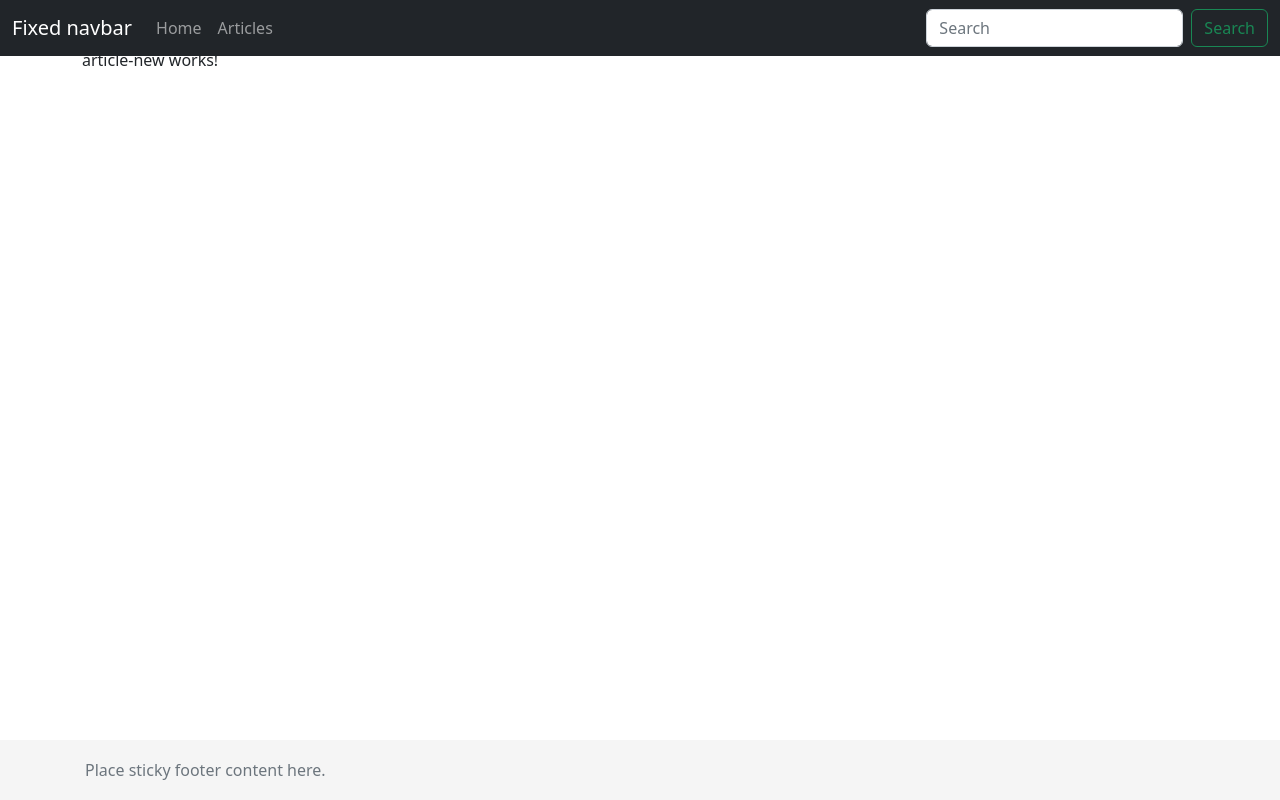
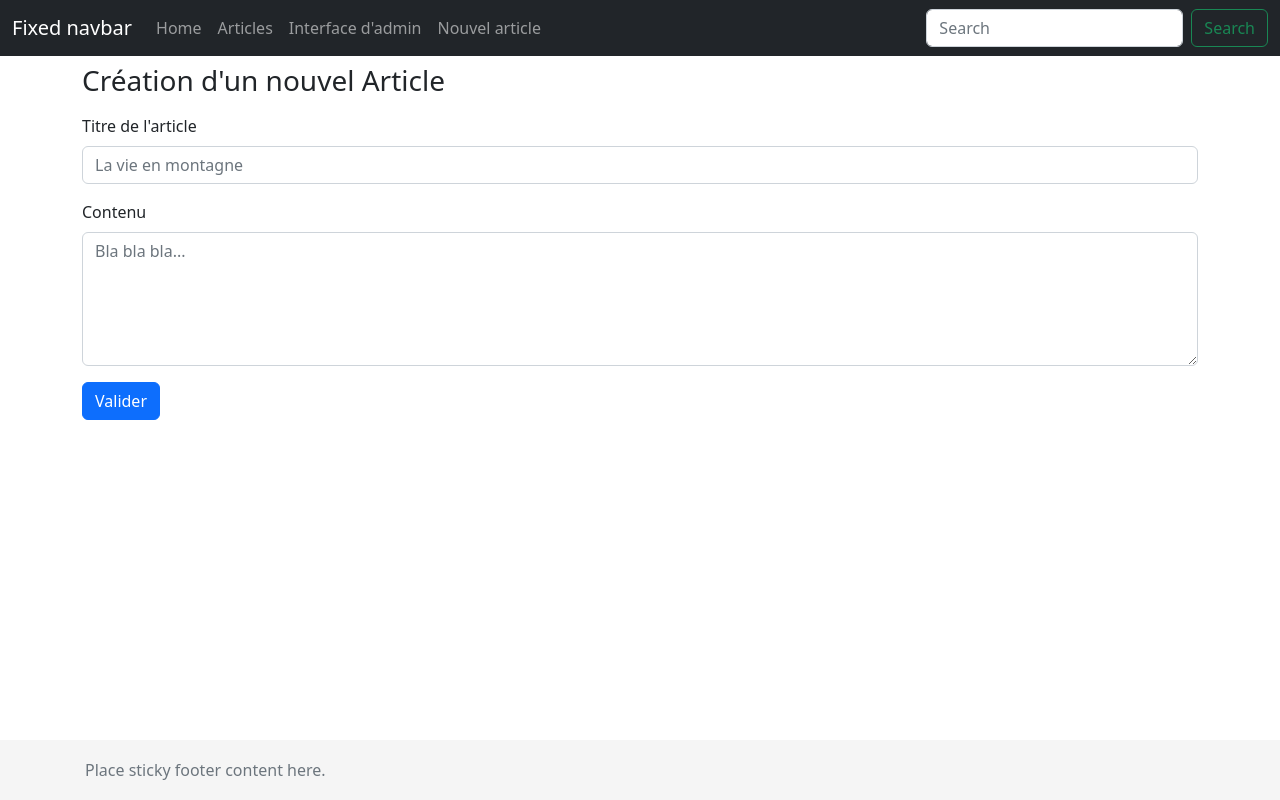
Before and after one commit to JulienBailly08/Nest-Angular-front, an Angular app: page /admin/article-new in a window 1280 px wide. Built offline with nearby package versions, Linux system fonts and the light colour scheme.

Commit message:
post fonctionnel sans typage

```diff
--- a/src/app/admin/article-new/article-new.component.html
+++ b/src/app/admin/article-new/article-new.component.html
@@ -1 +1,14 @@
-<p>article-new works!</p>
+<h3 class="my-3">Création d'un nouvel Article</h3>
+<form [formGroup]="articleForm" (ngSubmit)="onSubmit()">
+    <div class="mb-3">
+        <label for="titre" class="form-label">Titre de l'article</label>
+        <input type="text" formControlName="title" class="form-control" id="titre" placeholder="La vie en montagne">
+    </div>
+
+    <div class="mb-3">
+        <label for="contenu" class="form-label">Contenu</label>
+        <textarea rows="5" formControlName="content" class="form-control" id="contenu" placeholder="Bla bla bla...">
+        </textarea>
+    </div>
+    <button type="submit" class="btn btn-primary">Valider</button>
+</form>
--- a/src/app/admin/article-new/article-new.component.ts
+++ b/src/app/admin/article-new/article-new.component.ts
@@ -1,4 +1,7 @@
 import { Component, OnInit } from '@angular/core';
+import { FormBuilder, FormGroup } from '@angular/forms';
+import { Observable } from 'rxjs';
+import { ArticleService } from '../article.service';
 
 @Component({
   selector: 'app-article-new',
@@ -6,10 +9,21 @@ import { Component, OnInit } from '@angular/core';
   styleUrls: ['./article-new.component.css']
 })
 export class ArticleNewComponent implements OnInit {
+  response$ :any ;
 
-  constructor() { }
+  constructor(private fb: FormBuilder, private articleService:ArticleService) { }
+
+  articleForm: FormGroup = this.fb.group({
+    title: [''],
+    content: ['']
+  })
 
   ngOnInit(): void {
   }
 
+  async onSubmit() {
+    this.response$ = await this.articleService.createArticle(this.articleForm.value).subscribe();
+    console.log(this.response$);
+  }
+
 }
--- /dev/null
+++ b/src/app/admin/article.service.ts
@@ -0,0 +1,15 @@
+import { HttpClient } from '@angular/common/http';
+import { Injectable } from '@angular/core';
+
+@Injectable({
+  providedIn: 'root'
+})
+export class ArticleService {
+
+  constructor(private httpClient: HttpClient) { }
+
+  createArticle(article:any)
+  {
+    return this.httpClient.post<any>('http://localhost:3000/articles', article);
+  }
+}
--- a/src/app/admin/home/home.component.html
+++ b/src/app/admin/home/home.component.html
@@ -1 +1 @@
-<p>home works!</p>
+Home admin
--- a/src/app/app.component.html
+++ b/src/app/app.component.html
@@ -12,7 +12,13 @@
             <a routerLink="" class="nav-link" aria-current="page" href="#">Home</a>
           </li>
           <li class="nav-item">
-            <a [routerLink]="['articles']" class="nav-link" aria-current="page" href="#">Articles</a>
+            <a routerLink="articles" class="nav-link" aria-current="page" href="#">Articles</a>
+          </li>
+          <li class="nav-item">
+            <a routerLink="admin" class="nav-link" aria-current="page" href="#">Interface d'admin</a>
+          </li>
+          <li class="nav-item">
+            <a routerLink="admin/article-new" class="nav-link" aria-current="page" href="#">Nouvel article</a>
           </li>
         </ul>
         <form class="d-flex" role="search">
--- a/src/app/app.module.ts
+++ b/src/app/app.module.ts
@@ -1,3 +1,4 @@
+import { HttpClientModule } from '@angular/common/http';
 import { NgModule } from '@angular/core';
 import { BrowserModule } from '@angular/platform-browser';
 
@@ -10,7 +11,8 @@ import { AppComponent } from './app.component';
   ],
   imports: [
     BrowserModule,
-    AppRoutingModule
+    AppRoutingModule,
+    HttpClientModule
   ],
   providers: [],
   bootstrap: [AppComponent]
--- a/src/app/articles/articles.module.ts
+++ b/src/app/articles/articles.module.ts
@@ -1,6 +1,5 @@
 import { NgModule } from '@angular/core';
 import { CommonModule } from '@angular/common';
-import { HttpClientModule } from '@angular/common/http';
 
 import { ArticlesRoutingModule } from './articles-routing.module';
 import { ArticlesComponent } from './articles/articles.component';
@@ -12,8 +11,7 @@ import { ArticlesComponent } from './articles/articles.component';
   ],
   imports: [
     CommonModule,
-    ArticlesRoutingModule,
-    HttpClientModule
+    ArticlesRoutingModule
   ]
 })
 export class ArticlesModule { }
```
Also changed, not shown: 1 other file (tests, documents, lock files or other folders).
